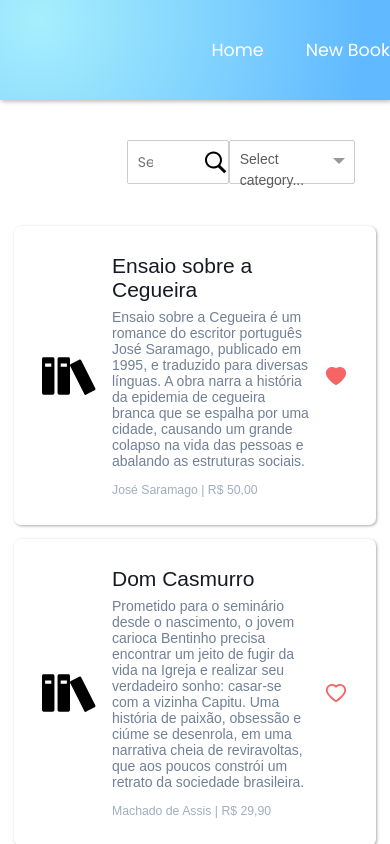
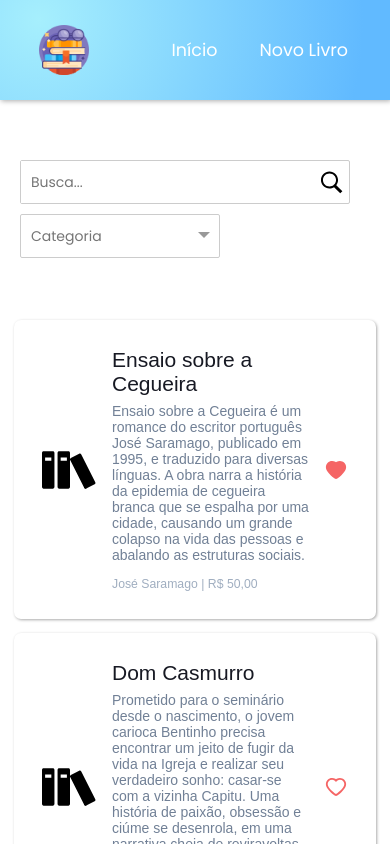
Before and after one commit to fercatalani/desafio-ibm, a React (Create React App) app: page / in a window 390 px wide. Shown: the top 844 px of the page. Built offline with nearby package versions, Linux system fonts and the light colour scheme.

Commit message:
finalizando dropdown e mudando o css da pasta que estava separado para o arquivo index.css

```diff
--- a/src/App.css
+++ b/src/App.css
@@ -17,8 +17,19 @@
 .containerFilter {
   display: flex;
   flex-direction: row;
-  justify-content: space-between;
+  justify-content: center;
   align-items: center;
-  width: 35%;
+  width: 100%;
   margin-top: 40px;
 }
+
+@media(max-width: 500px){
+  .containerFilter{
+    display: block;
+    padding: 20px;
+  }
+
+  .dropdown{
+    margin-top: 10px;
+  }
+ }
--- a/src/App.js
+++ b/src/App.js
@@ -1,8 +1,7 @@
-import React, { Component } from "react";
-import Search from "./components/searchComponent";
+import React, { useState } from "react";
+import Search from "./components/Search";
 import { BookDetail } from "./components/BookDetail";
-import { Header } from "./components/Header";
-import Dropdown from "./components/filterComponent";
+import Dropdown from "./components/Dropdown";
 
 import categories from "./data/categories.json"
 
@@ -36,15 +35,21 @@ const books = [
   },
 ];
 
-class App extends Component {
-  render() {
+export default function App() {
+  const [value, setValue] = useState(null)
+
     return (
       <div className="App">
 
         <div className="containerFilter">
           <Search />
           <div style={{ width: 200}}>
-            <Dropdown options={categories} prompt='Select category...' />
+            {/* options: referenciando os dados, prompt: especificando a mensagem */}
+            <Dropdown
+              options={categories}
+              prompt='Categoria'
+              value={value}
+              onChange={val => setValue(val)}/>
           </div>
         </div>
 
@@ -55,7 +60,4 @@ class App extends Component {
         </section>
       </div>
     );
-  }
-}
-
-export default App;
+};
--- /dev/null
+++ b/src/components/Dropdown/index.jsx
@@ -0,0 +1,83 @@
+import { getByDisplayValue } from '@testing-library/react';
+import React, { useState, useRef, useEffect } from 'react';
+import "./styles.css";
+
+export default function Dropdown({ options, prompt, value, onChange }) {
+/* options: referenciando a opção de categorias
+  prompt: exibe caixa de dialogo com uma mensagem opcional solicitando
+  ao usuario a entrada de um texto
+  value: retorna array com os valores das props de um dado objeto
+  onChange: dispara uma ação na opção selecionada
+*/
+  const [open, setOpen] = useState(false);
+  const [query, setQuery] = useState("");
+  const ref = useRef(null)
+
+  /* rastreando quando a tela(document) é clicada */
+  useEffect(() => {
+    ["click", "touchend"].forEach((e) => {
+      document.addEventListener(e, toggle);
+    })
+    return () => ["click", "touchend"].forEach((e) => {
+      document.removeEventListener(e, toggle);
+    })
+  }, []);
+
+  /* verificando se há um evento E se a tela foi clicada fora do dropdown */
+  function toggle(e) {
+    setOpen(e && e.target === ref.current)
+  }
+
+  function filter(options) {
+    return options.filter(option =>
+      option.category.toLowerCase().indexOf(query.toLowerCase()) > -1 //verificando nas opções se bate com o que foi inserido
+    );
+  }
+
+  function displayValue() {
+    if(query.length > 0) return query;
+    if(value) return value.category;
+    return "";
+  }
+
+  function selectOption(option) {
+    setQuery("")
+    onChange(option)
+    setOpen(false)
+  }
+
+    return(
+      <div className="dropdown">
+        <div className="control">
+          <div className="selected-value">
+            <input
+              type="text"
+              ref={ref}
+              placeholder={value ? value.category : prompt}
+              value={displayValue()}
+              onChange={e => {
+                setQuery(e.target.value)
+                onChange(null)
+              }}
+              onClick={toggle}
+              onTouchEnd={toggle}
+            />
+          </div>
+          <div className={`arrow ${open ? "open" : null}`}/>
+        </div>
+        <div className={`options ${open ? "open" : null}`}>
+          { filter(options).map((option) => (
+            <div
+              className={`option ${
+                value === option ? "selected" : null
+              }`}
+              onClick={() => selectOption(option)}
+              onTouchEnd={() => selectOption(option)}
+            >
+              {option.category}
+            </div>
+          ))}
+        </div>
+      </div>
+    );
+  };
--- a/src/components/filterComponent/styles.css
+++ b/src/components/Dropdown/styles.css
@@ -19,7 +19,7 @@
   border-width: 0 6px 6px;
 }
 
-.dropdown .selected-value {
+.dropdown .selected-value input {
   line-height: 1.5;
   font-size: 1rem;
   color: rgba(50, 50, 50, 0.8);
@@ -27,6 +27,8 @@
   border: 1px solid #ccc;
   border-radius: 2px;
   box-sizing: border-box;
+  cursor: default;
+  outline: none;
   padding: 8px 50px 8px 10px;
   width: 100%;
   height: 44px;
--- a/src/components/Header/index.jsx
+++ b/src/components/Header/index.jsx
@@ -6,8 +6,8 @@ export const Header = () => (
     <img src={logo} alt="logo" class="logo" />
 
     <div className="container">
-      <a href="https://google.com.br">Home</a>
-      <a href="https://google.com.br">New Book</a>
+      <a href="https://google.com.br">Início</a>
+      <a href="https://google.com.br">Novo Livro</a>
     </div>
   </header>
 );
--- a/src/components/Header/styles.css
+++ b/src/components/Header/styles.css
@@ -38,10 +38,20 @@ header .logo {
 
 @media (max-width: 576px) {
   header .logo {
-    display: none;
+    position: absolute;
+    top: 25%;
+    left: 10%;
+    width: 50px;
+    height: 50px;
   }
 
   header .container > a + a {
     margin-left: 3rem;
   }
 }
+
+@media (max-width: 1280px) {
+  header .container > a + a {
+    margin-right: 3rem;
+  }
+}
--- a/src/components/searchComponent/index.js
+++ b/src/components/Search/index.js
@@ -8,7 +8,7 @@ export default function Search() {
         <input
           className="input"
           type = "text"
-          placeholder = "Search..."
+          placeholder = "Busca..."
         />
         <img
           src={searchIcon}
--- a/src/components/searchComponent/styles.css
+++ b/src/components/Search/styles.css
@@ -5,6 +5,7 @@
   border: 1px solid #ccc;
   border: 1px solid #ccc;
   border-radius: 2px;
+  margin-right: 20px;
 }
 
 .search .input {
--- a/src/components/filterComponent/index.jsx
+++ /dev/null
@@ -1,25 +0,0 @@
-import React, { useState } from 'react';
-import "./styles.css";
-
-export default function Dropdown({ options, prompt, value, onChange }) {
-  const [open, setOpen] = useState(false)
-
-
-    return(
-      <div className="dropdown">
-        <div
-          className="control"
-          onClick={() => setOpen((prev) => !prev)}
-        >
-          <div className="selected-value">{prompt}</div>
-          <div className={`arrow ${open ? "open" : null}`}/>
-        </div>
-        <div className={`options ${open ? "open" : null}`}>
-          { options.map((option) => (
-              <div className="option">{option.category}</div>
-          ))}
-
-        </div>
-      </div>
-    );
-  };
--- a/src/index.js
+++ b/src/index.js
@@ -2,7 +2,7 @@ import React from "react";
 import ReactDOM from "react-dom";
 import { Header } from "./components/Header";
 import App from "./App";
-import "./styles/global.css";
+import "./index.css";
 
 ReactDOM.render(
   <React.StrictMode>
```
Also changed, not shown: src/components/Form/index.jsx (added), src/index.css (renamed from src/styles/global.css).
